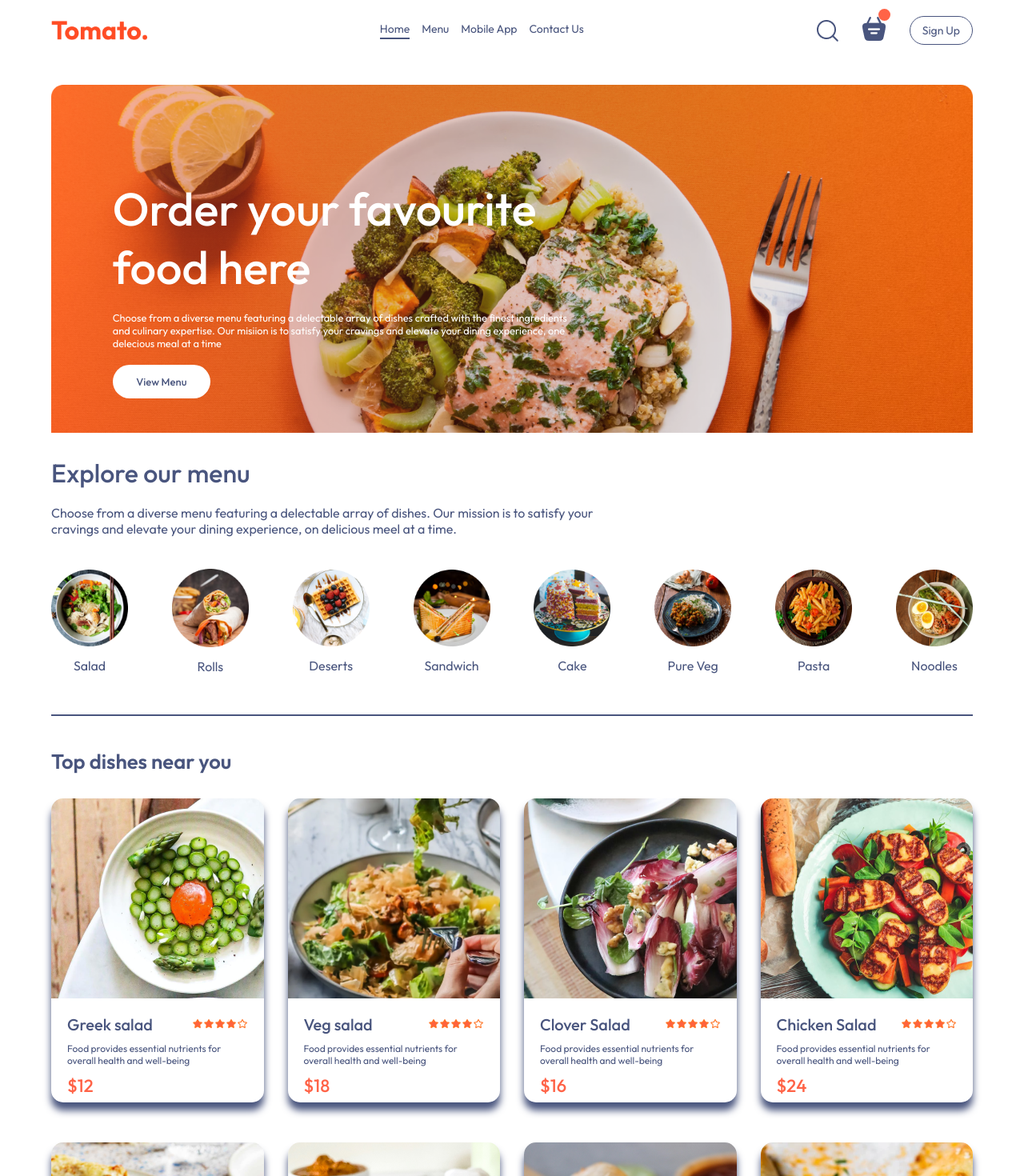
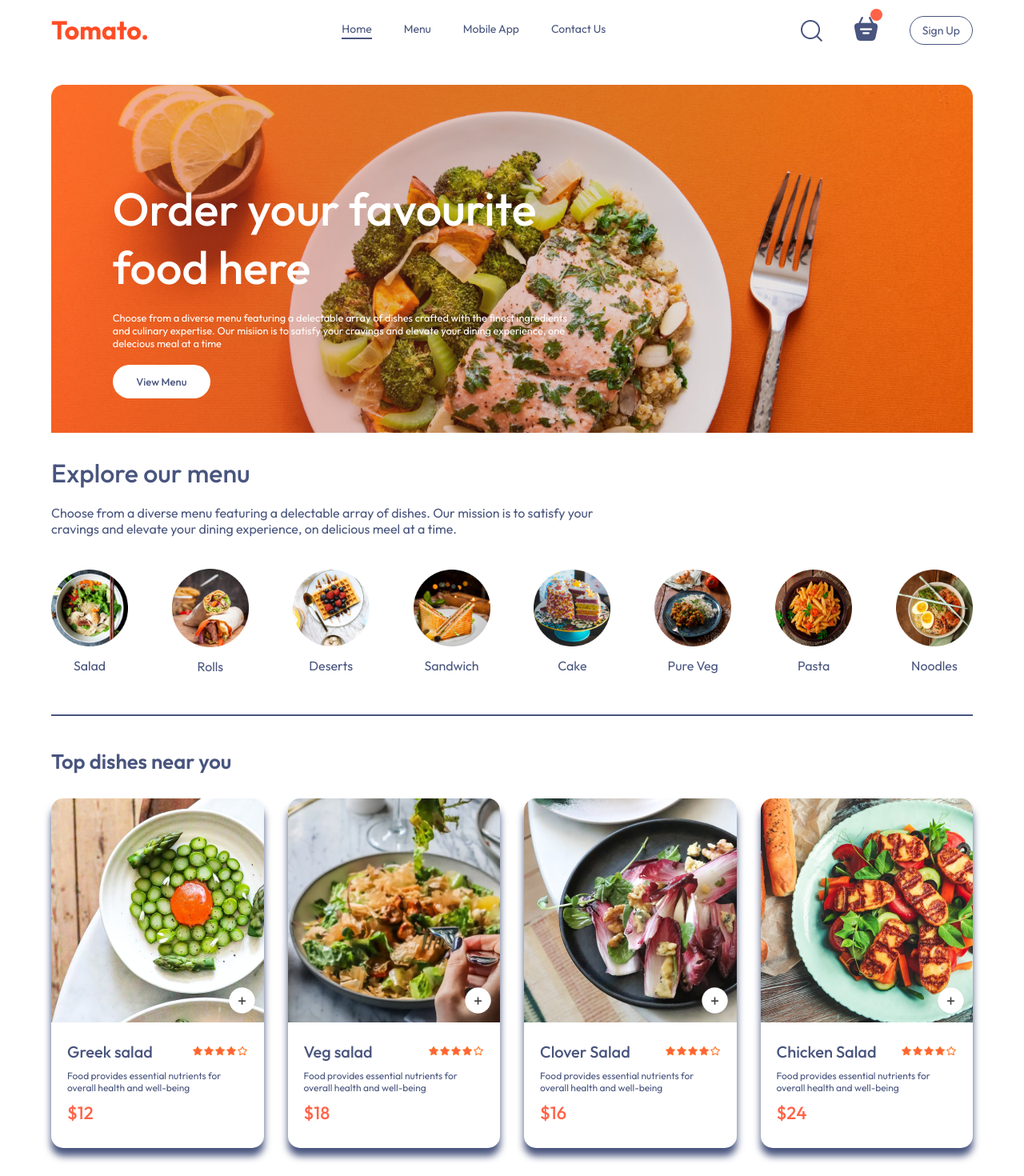
Before and after one commit to MuhammadSami643/Food-Order-System, a React (Vite) app: page / in a window 1280 px wide. Shown: the top 1470 px of the page at 80% size. Built offline with nearby package versions, Linux system fonts and the light colour scheme.

Commit message:
Increment Decrement buttons applied on food carts

```diff
--- a/src/componentCSS/Navbar.css
+++ b/src/componentCSS/Navbar.css
@@ -13,7 +13,7 @@
 .menu {
   display: flex;
   list-style: none;
-  gap: 15px;
+  gap: 40px;
   font-size: 14px;
   color: var(--primary-color);
 }
@@ -23,7 +23,7 @@
 
 .nav-right {
   display: flex;
-  gap: 30px;
+  gap: 40px;
 
   align-items: center;
 }
--- a/src/componentCSS/foodDisplay.css
+++ b/src/componentCSS/foodDisplay.css
@@ -19,7 +19,6 @@
 .food-display-container {
   width: 100%;
   margin: auto;
-  height: 380px;
   border-radius: 15px;
   box-shadow: 0px 10px 10px var(--primary-color);
   transition: 0.3s;
@@ -28,9 +27,9 @@
 
 .food-image {
   width: 100%;
-  height: 250px;
   overflow: hidden;
   object-fit: cover;
+  position: relative;
   border-radius: 15px 15px 0px 0px;
 }
 
@@ -38,9 +37,11 @@
   padding: 20px;
   color: var(--primary-color);
 }
+
 .food-info p {
   font-size: 12px;
 }
+
 .food-info h3 {
   color: tomato;
   font-size: 22px;
@@ -54,6 +55,7 @@
   align-items: center;
   margin-bottom: 10px;
 }
+
 .food-rating p {
   font-size: 20px;
   font-weight: 500;
@@ -62,3 +64,28 @@
 .food-rating img {
   width: 70px;
 }
+
+.add-button {
+  width: 35px;
+  position: absolute;
+  top: 235px;
+  right: 10px;
+  cursor: pointer;
+  border-radius: 50%;
+}
+
+.food-counter {
+  position: absolute;
+  bottom: 10px;
+  right: 10px;
+  display: flex;
+  align-items: center;
+  gap: 10px;
+  padding: 6px;
+  border-radius: 50px;
+  background-color: white;
+}
+
+.food-counter img {
+  width: 30px;
+}
--- a/src/components/foodDisplay.jsx
+++ b/src/components/foodDisplay.jsx
@@ -1,20 +1,48 @@
-import React, { useContext } from "react";
+import React, { useContext, useState } from "react";
 import { StoreContext } from "../context/StoreContext";
 import "../componentCSS/foodDisplay.css";
 import { assets } from "../assets/assets";
 
 const FoodDisplay = (category) => {
   const { food_list } = useContext(StoreContext);
+
   return (
     <>
       <div className="food-display" id="f-display">
         <h2>Top dishes near you</h2>
         <div className="food-list">
           {food_list.map((item, index) => {
+            const [itemCount, setItemCount] = useState(0);
             return (
               <div key={index} className="food-display-container">
                 <div className="food-image">
-                  <img src={item.image} alt={item.name} />
+                  <img
+                    className="food-image-container"
+                    src={item.image}
+                    alt={item.name}
+                  />
+                  {!itemCount ? (
+                    <img
+                      className="add-button"
+                      onClick={() => setItemCount((prev) => prev + 1)}
+                      src={assets.add_icon_white}
+                      alt="Add"
+                    />
+                  ) : (
+                    <div className="food-counter">
+                      <img
+                        onClick={() => setItemCount((prev) => prev - 1)}
+                        src={assets.remove_icon_red}
+                        alt="Remove"
+                      />
+                      <p>{itemCount}</p>
+                      <img
+                        onClick={() => setItemCount((prev) => prev + 1)}
+                        src={assets.add_icon_green}
+                        alt="Add"
+                      />
+                    </div>
+                  )}
                 </div>
                 <div className="food-info">
                   <div className="food-rating">
```
